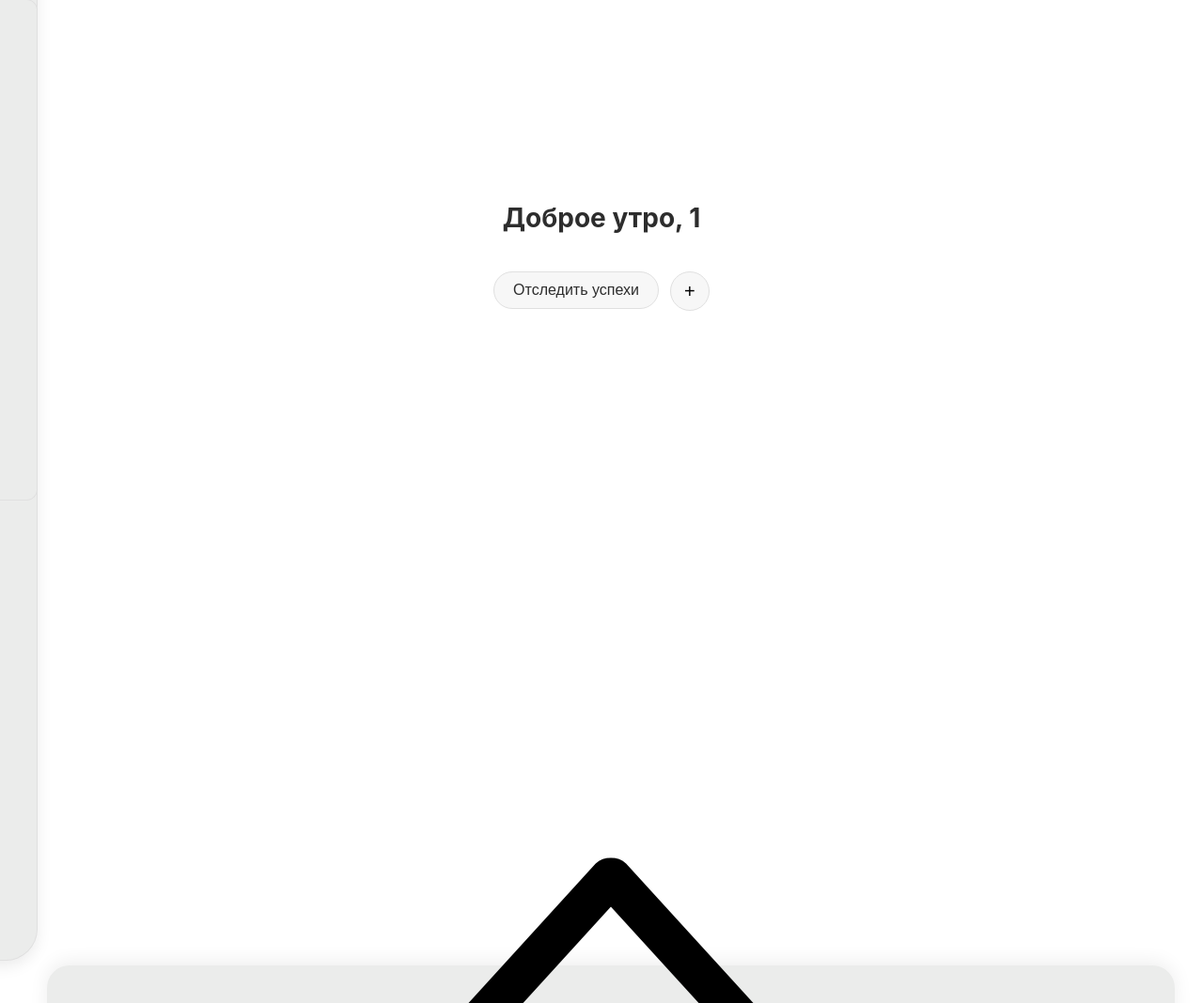
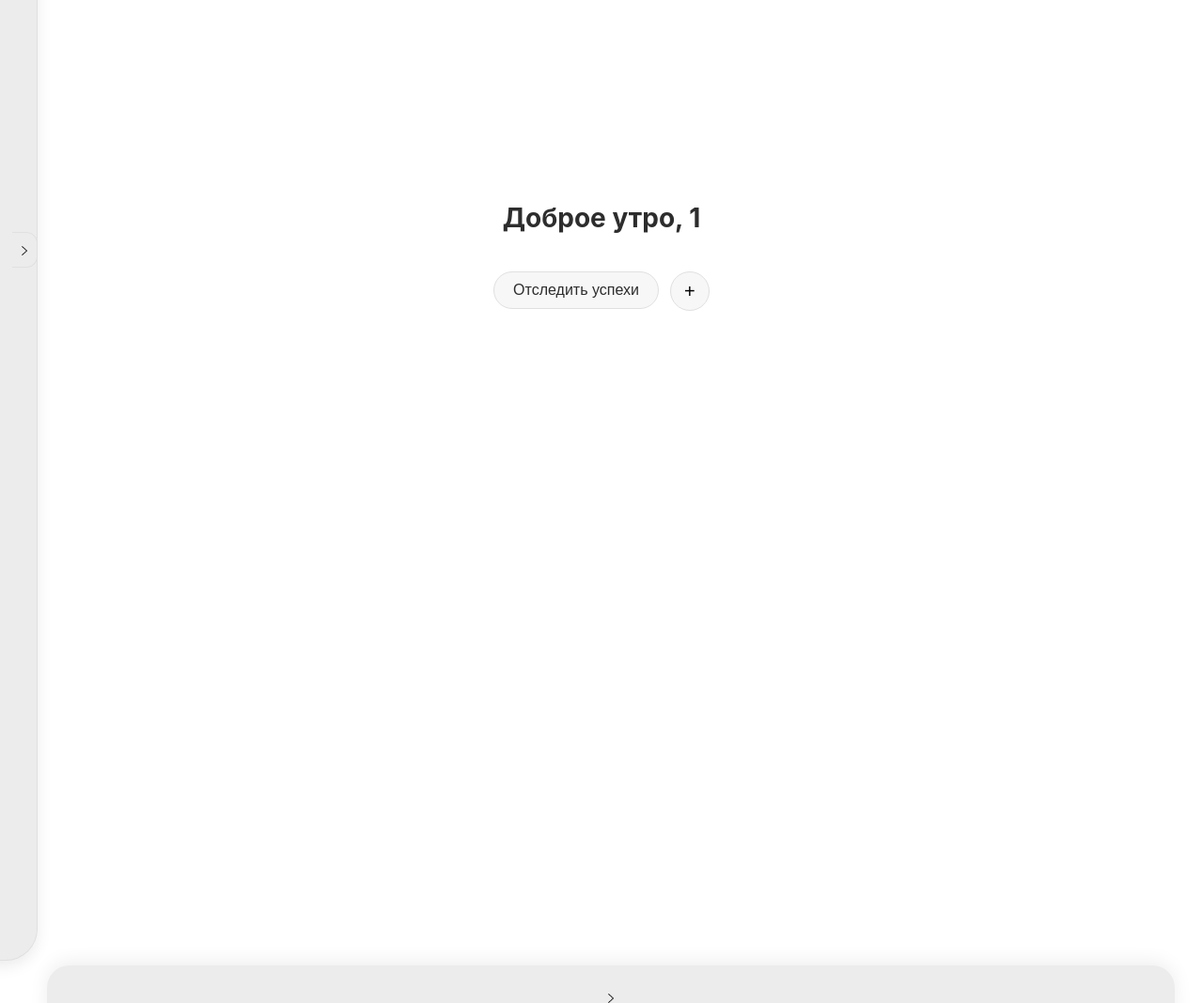
Before and after one commit to Timofejjj/AI_Health, a Flask app: page /app/1 in a window 1280 px wide. Shown: the part 522-1590 px from the top of the page at 94% size. Run offline with Flask 3, Linux system fonts and the light colour scheme.

Commit message:
Update style.css

```diff
--- a/static/style.css
+++ b/static/style.css
@@ -296,3 +296,33 @@ body { font-family: var(--font-family); background-color: #e9ebee; color: var(--
     justify-content: center;
   }
 }
+
+/* СТРЕЛКИ */
+
+
+/* Для иконки левой панели */
+.pane-toggle-arrow img.toggle-icon {
+    width: 10px;
+    height: 10px;
+    object-fit: contain;
+    transition: transform 0.3s ease; /* Добавляем плавную анимацию */
+}
+
+/* Для иконки нижней панели */
+.panel-handle img.toggle-icon {
+    width: 10px;
+    height: 10px;
+    object-fit: contain;
+    transform: rotate(90deg); /* Изначально стрелка смотрит вверх */
+    transition: transform 0.3s ease; /* Добавляем плавную анимацию */
+}
+
+/* Состояние при открытой левой панели */
+.left-pane.visible .pane-toggle-arrow img.toggle-icon {
+    transform: rotate(180deg);
+}
+
+/* Состояние при открытой нижней панели */
+.bottom-panel.open .panel-handle img.toggle-icon {
+    transform: rotate(270deg); /* Поворот на 180° от исходного положения (90° + 180° = 270°) */
+}
```
